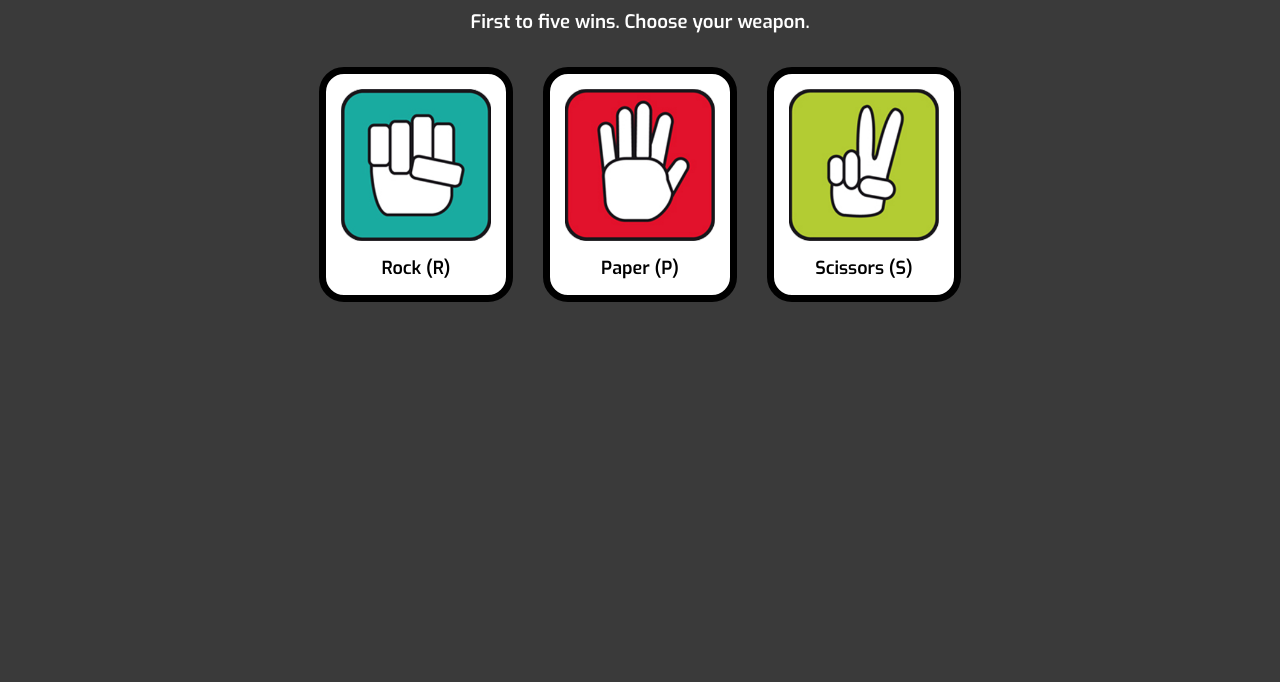
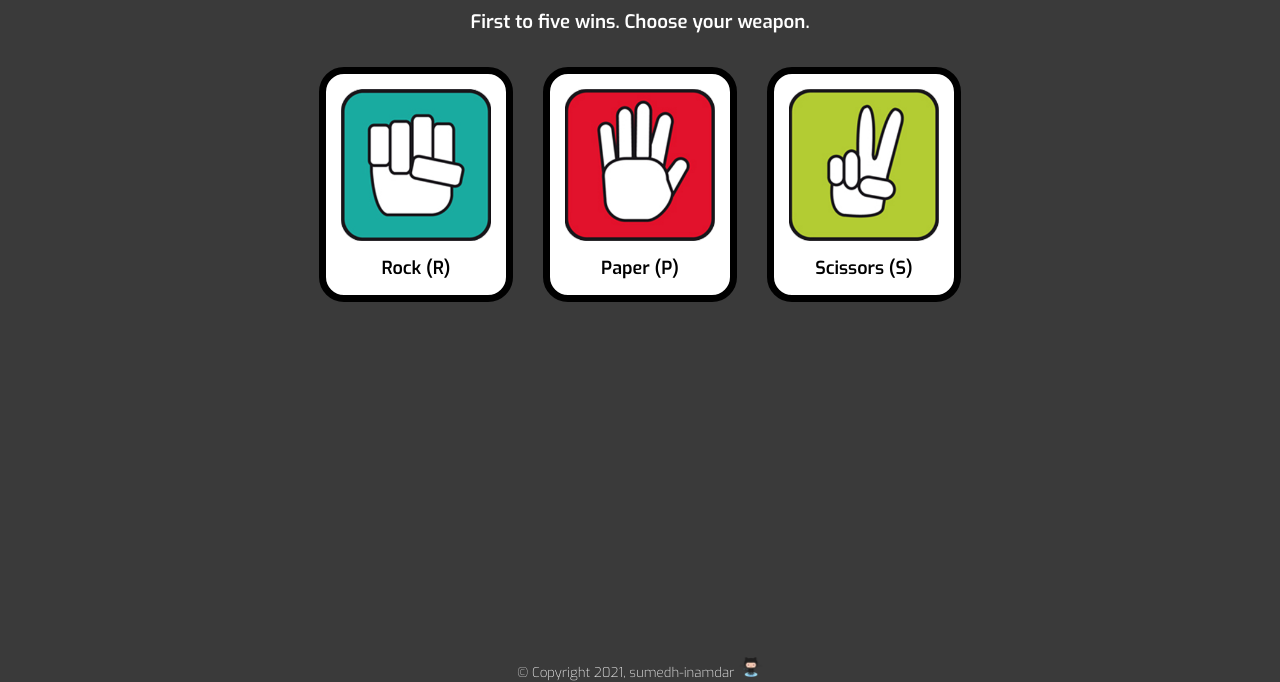
Before and after one commit to sumedh-inamdar/rock-paper-scissors, a plain HTML site: page index.html in a window 1280 px wide. Shown: the part 118-800 px from the top of the page. Drawn offline with Linux system fonts and the light colour scheme.

Commit message:
Added formatted footer with links

```diff
--- a/index.html
+++ b/index.html
@@ -4,7 +4,7 @@
     <meta charset="UTF-8">
     <meta http-equiv="X-UA-Compatible" content="IE=edge">
     <meta name="viewport" content="width=device-width, initial-scale=1.0">
-    <title>Document</title>
+    <title>Ultimate RPS</title>
     <link rel="stylesheet" href="styles.css">
     <link rel="preconnect" href="https://fonts.googleapis.com">
     <link rel="preconnect" href="https://fonts.gstatic.com" crossorigin>
@@ -49,7 +49,10 @@
 
     </main>
     <footer>
-
+        <small>&copy; Copyright <span id="year"></span>, sumedh-inamdar</small>
+        <a href="https://github.com/sumedh-inamdar" target="_blank">
+            <input type="image" alt="Github" src="images/Octocat.png">
+        </a>
     </footer>
 
 </body>
--- a/main.js
+++ b/main.js
@@ -10,6 +10,7 @@ const compScoreNode = document.querySelector('#compScore');
 const endGameContainerNode = document.querySelector('.endGameContainer');
 const endGameResultNode = document.querySelector('#endGameResult');
 const resetNode = document.querySelector('#reset');
+const year = document.querySelector('#year');
 
 function computerPlay() {
     let select = Math.floor(3*Math.random());
@@ -73,3 +74,5 @@ RPSbuttons.forEach( button => {
 });
 
 resetNode.addEventListener('click', resetGame);
+
+year.textContent = new Date().getFullYear();
--- a/styles.css
+++ b/styles.css
@@ -102,3 +102,20 @@ main {
 .active {
     display: block;
 }
+
+/* Footer */
+footer {
+    text-align: center;
+    position: fixed;
+    bottom: 0;
+    left: 0;
+    width: 100vw;
+}
+footer input {
+    display: inline;
+    height: 20px;
+    transition: transform 1s;
+}
+footer input:hover {
+    transform: scale(3) translate(0, -5px);
+}
```
Also changed, not shown: images/Octocat.png (added), images/Octocat/Octocat.jpg (added), images/Octocat/Octocat.png (added), 2 other files.
